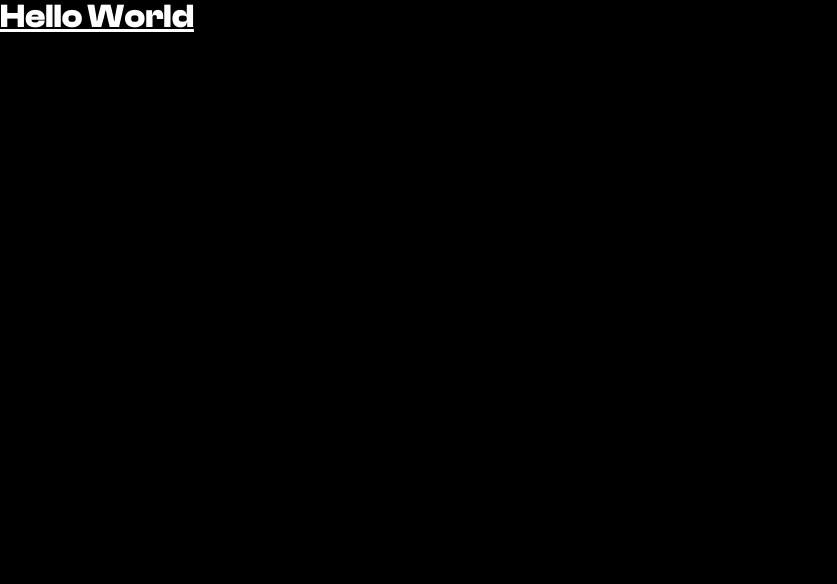
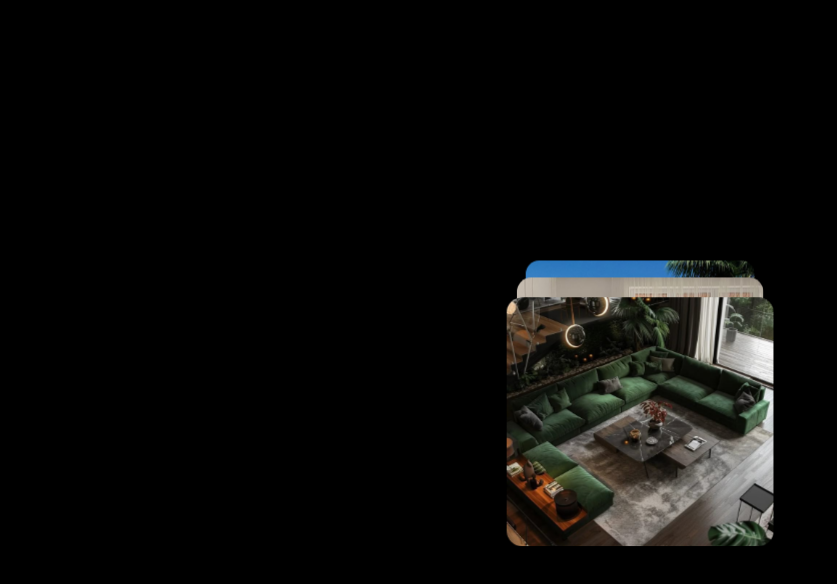
Before and after one commit to BlandIrony/cards-interaction, a website built with Vite: page index.html in a window 1280 px wide. Shown: the whole page, without its empty margins (0-837 px from the left). Built offline with nearby package versions, Linux system fonts and the light colour scheme; some packages are replaced by stand-ins of ours.

Commit message:
:sparkles: Created UI (#1)

```diff
--- a/index.html
+++ b/index.html
@@ -4,13 +4,58 @@
     <meta charset="UTF-8" />
     <link rel="icon" type="image/svg+xml" href="/vite.svg" />
     <meta name="viewport" content="width=device-width, initial-scale=1.0" />
-    <title>HTWJ - Template</title>
+    <title>Cards Animation</title>
     <link rel="stylesheet" href="src/main.css" />
   </head>
   <body>
-    <div id="app">
-      <h1 class="text-6xl font-bold underline">Hello World</h1>
-    </div>
+    <main class="h-screen w-screen">
+      <div class="h-full w-full flex items-center justify-center">
+        <div class="card-wrapper relative group w-full h-[38rem] md:w-[40rem] perspective-[1200px]">
+          <div class="card group absolute flex flex-col justify-center items-center transform-3d">
+            <div class="mb-4">
+              <span class="inline-block opacity-0 translate-y-[2rem] group-hover:opacity-100 group-hover:translate-y-0 transition-all duration-500 ease-in-out bg-col-orange text-col-cream text-[1.5rem] py-[1.15rem] px-[4rem] rounded-full">
+                $850,000
+              </span>
+            </div>
+            <div class="h-[28rem] w-full md:w-[30rem] rounded-[1.75rem]">
+              <img
+                class="h-full w-full rounded-[inherit] object-cover"
+                src="./src/assets/images/1.jpg"
+                alt="luxurious iving room"
+              >
+            </div>
+          </div>
+          <div class="card absolute flex flex-col justify-center items-center transform-3d">
+            <div class="mb-4">
+              <span class="inline-block opacity-0 hover:opacity-100 transition-all duration-300 bg-col-orange text-col-cream text-[1.5rem] py-[1.15rem] px-[4rem] rounded-full">
+                $12,000,000
+              </span>
+            </div>
+            <div class="h-[28rem] w-full md:w-[30rem] rounded-[1.75rem]">
+              <img
+                class="h-full w-full rounded-[inherit] object-cover"
+                src="./src/assets/images/2.jpg"
+                alt="luxurious iving room"
+              >
+            </div>
+          </div>
+          <div class="card absolute flex flex-col justify-center items-center transform-3d">
+            <div class="mb-4">
+              <span class="inline-block opacity-0 hover:opacity-100 transition-all duration-300 bg-col-orange text-col-cream text-[1.5rem] py-[1.15rem] px-[4rem] rounded-full">
+                $450,000
+              </span>
+            </div>
+            <div class="h-[28rem] w-full md:w-[30rem] rounded-[1.75rem]">
+              <img
+                class="h-full w-full rounded-[inherit] object-cover"
+                src="./src/assets/images/3.jpg"
+                alt="Duplex"
+              >
+            </div>
+          </div>
+        </div>
+      </div>
+    </main>
     <script type="module" src="/src/main.js"></script>
   </body>
 </html>
--- a/src/main.css
+++ b/src/main.css
@@ -58,9 +58,16 @@ html {
 
 
 body {
-  font-family: var(--font-clash-b), sans-serif;
+  font-family: var(--font-dmsans-r), sans-serif;
   background-color: var(--primary-color);
-  color: var(--secondary-color);
+  color: var(--color-col-cream);
+  overflow: hidden;
+}
+
+.card {
+  top: 50%;
+  left: 50%;
+  transform: translate(-50%, -50%);
 }
 
 html.lenis,
--- a/src/main.js
+++ b/src/main.js
@@ -1,5 +1,5 @@
 import { Item } from "./scripts/items.js";
-import { preloadImages } from "./scripts/utils.js";
+import { preloadImages, createArray } from "./scripts/utils.js";
 import Lenis from "lenis";
 import { gsap } from "gsap";
 import { ScrollTrigger } from "gsap/ScrollTrigger";
@@ -20,3 +20,53 @@ gsap.ticker.add((time) => {
 
 // Disable lag smoothing in GSAP to prevent any delay in scroll animations
 gsap.ticker.lagSmoothing(0);
+
+const cardWrapper = document.querySelector('.card-wrapper');
+
+const cards = [];
+[...document.querySelectorAll('.card')].forEach(card => {
+  cards.push(new Item(card));
+})
+
+const order = createArray(cards.length)
+
+class Home {
+  constructor () {
+    this.initAnimation();
+    this.mouseInteraction();
+  }
+
+  initAnimation () {
+    cards.forEach((card, i) => {
+      gsap.set(card.DOM.el, { autoAlpha: 0, y: 600, force3D: true })
+      let pos = order.indexOf(i);
+
+      gsap.to(card.DOM.el, {
+        y: -i * 30,
+        z: -i * 100,
+        autoAlpha: 1,
+        zIndex: cards.length - pos,
+        duration: 1.5,
+        ease: "elastic.out",
+        delay: i * 0.04,
+
+      })
+    })
+  }
+
+  mouseInteraction() {
+    cardWrapper.addEventListener('mouseenter', (e) => {
+      cards.forEach((card, i) => {
+        gsap.to(card.DOM.el, {
+          rotateY: (-i * 55) / 2,
+          duration: 0.5,
+          ease: "power2.out"
+        })
+      })
+    })
+  }
+}
+
+window.addEventListener("DOMContentLoaded", () => {
+  new Home()
+})
--- a/src/scripts/utils.js
+++ b/src/scripts/utils.js
@@ -22,4 +22,6 @@ const isInViewport = elem => {
     );
 };
 
-export { preloadImages, isInViewport };
+const createArray = (length) => Array.from({length: length}, (value, index) => index)
+
+export { preloadImages, isInViewport, createArray };
```
Also changed, not shown: src/assets/images/1.jpg (added), src/assets/images/2.jpg (added), src/assets/images/3.jpg (added).
